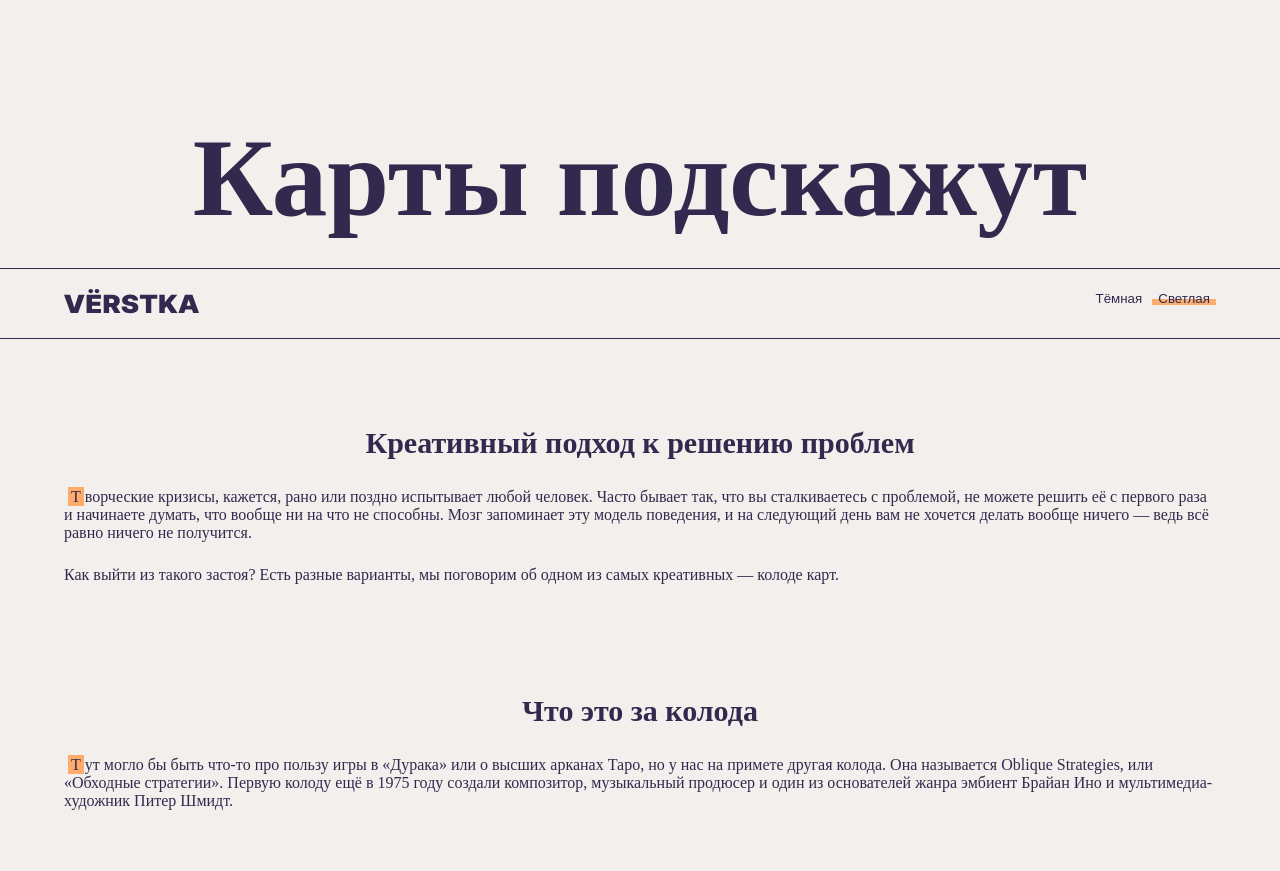
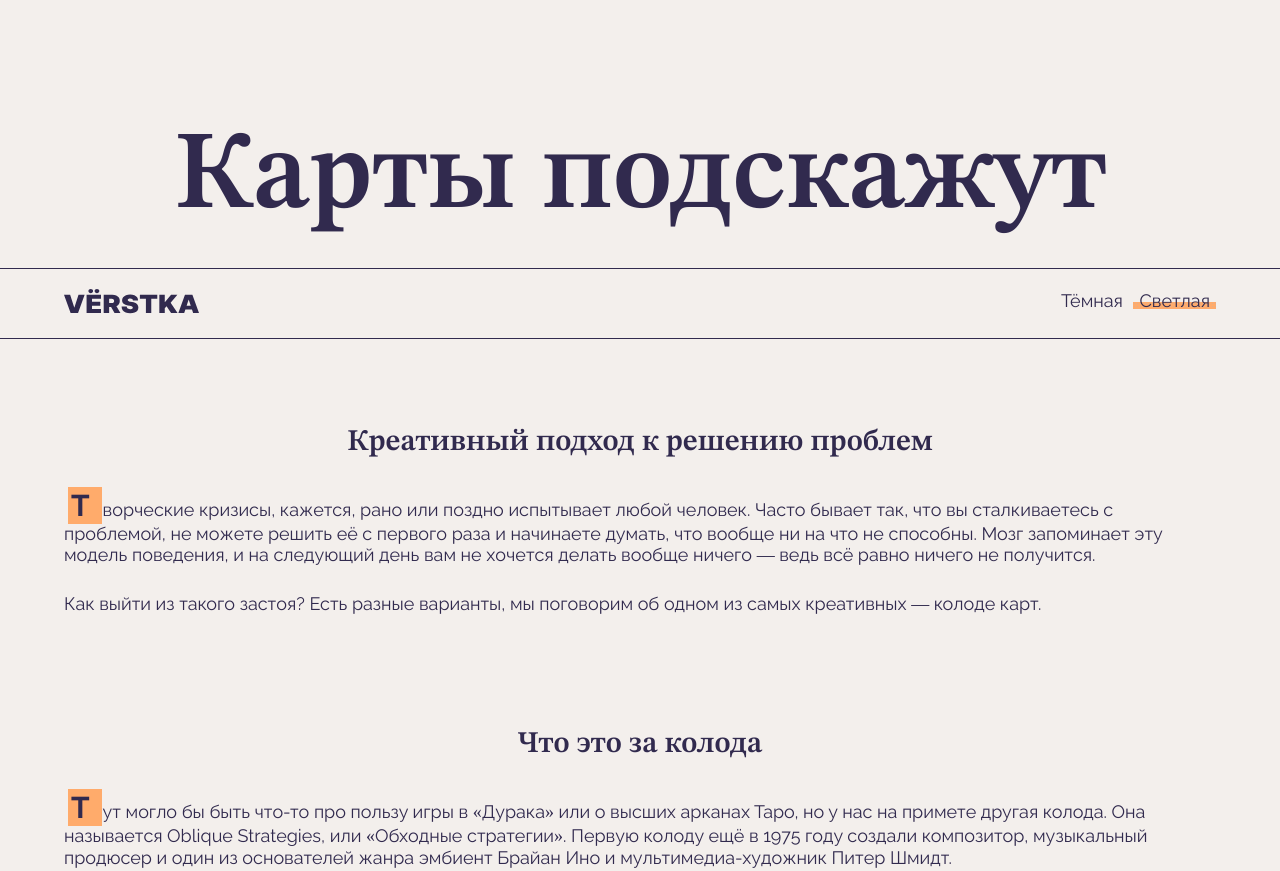
Before and after one commit to deineliebe/karty-podskazhut-main, a plain HTML site: page index.html in a window 1280 px wide. Shown: the top 871 px of the page. Drawn offline with Linux system fonts and the light colour scheme.

Commit message:
Fix fonts

```diff
--- a/styles/style.css
+++ b/styles/style.css
@@ -26,7 +26,9 @@ figure {
   --marker-image: url(../images/marker-light.svg);
   margin: 0;
   color: var(--text-color);
+  font-size: 18px;
 
+  font-family: var(--main-font);
   background-color: var(--bg-color);
   min-inline-size: 360px;
 }
@@ -40,7 +42,7 @@ figure {
 }
 
 .heading {
-  font-size: var(--accent-font);
+  font-family: var(--accent-font);
   line-height: 90%;
   text-align: center;
 }
@@ -72,6 +74,8 @@ figure {
   color: inherit;
   background-color: inherit;
   cursor: pointer;
+  font-size: 18px;
+  font-family: var(--main-font);
 }
 
 .header__theme-button:focus {
@@ -114,6 +118,10 @@ figure {
   margin: 0 1px 4px 4px;
   border: 1px solid var(--accent-color);
   padding: 0 2px;
+  font-weight: 700;
+  font-size: 30px;
+  line-height: 35px;
+  letter-spacing: 0.3em;
   background-color: var(--accent-bg);
 }
 
```
